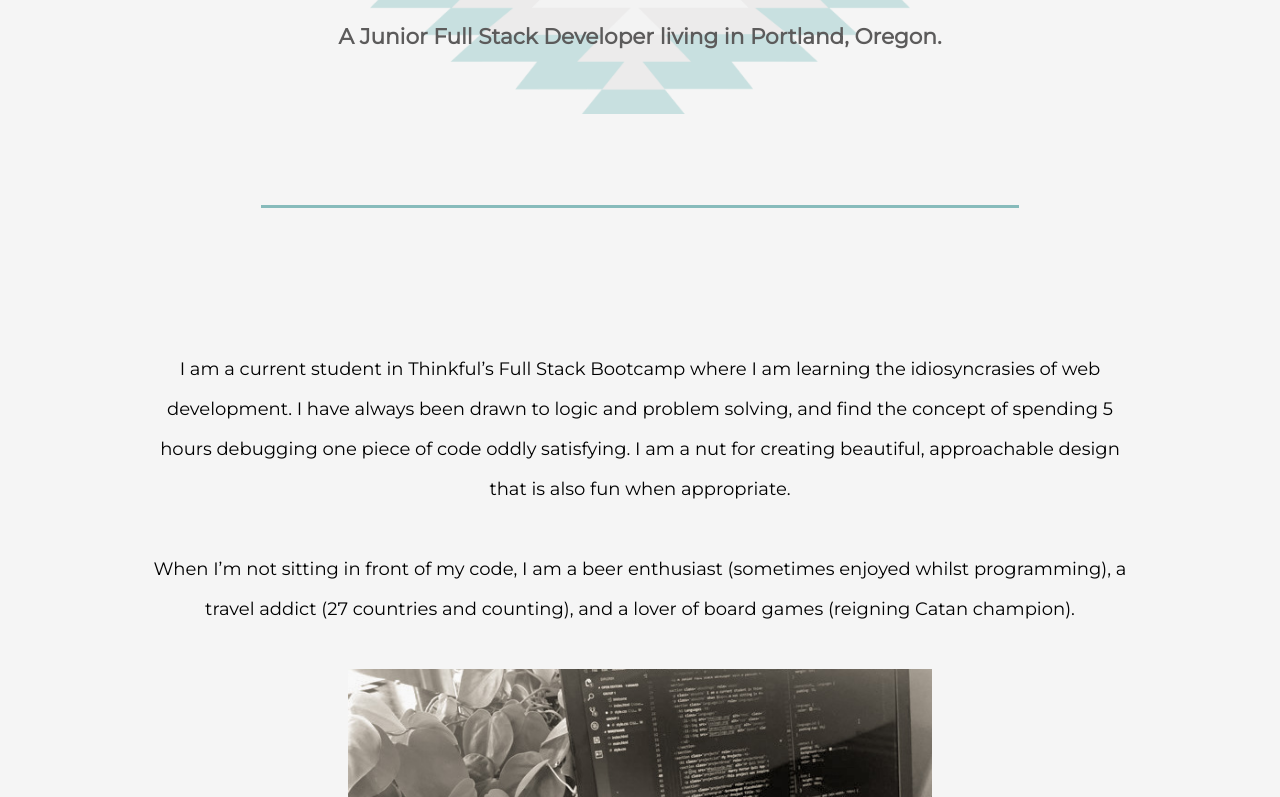
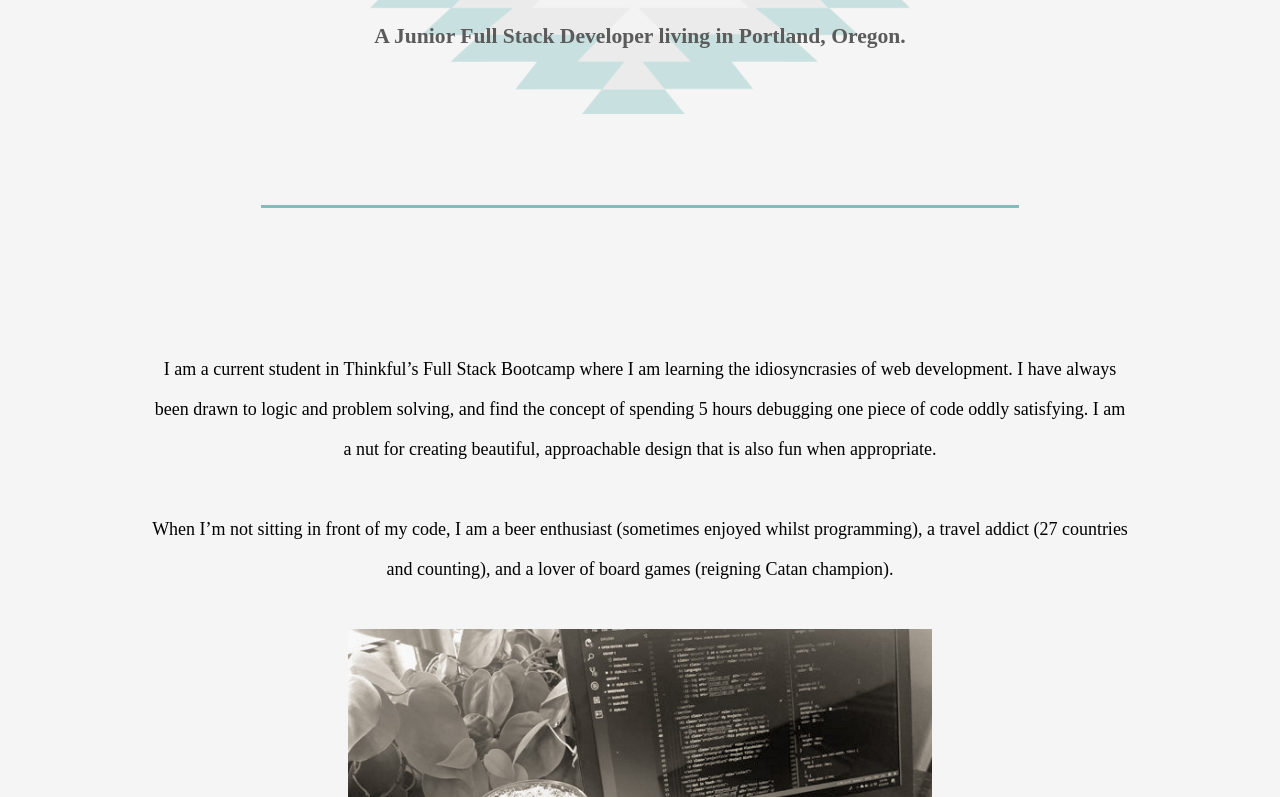
Before and after one commit to greffly/My-Portfolio, a plain HTML site: page index.html in a window 1280 px wide. Shown: the part 306-1103 px from the top of the page. Drawn offline with nearby package versions, Linux system fonts and the light colour scheme.

Commit message:
font change

```diff
--- a/index.html
+++ b/index.html
@@ -6,7 +6,7 @@
     <title>Caitlyn Greffly</title>
     <link href="style.css" rel="stylesheet" type="text/css" />
     <meta name="viewport" content="width=device-width, initial-scale=1">
-    <link href="https://fonts.googleapis.com/css?family=Montserrat|Merriweather" rel="stylesheet">
+    <link href="https://fonts.googleapis.com/css?family=Open+Sans|Merriweather" rel="stylesheet">
   </head>
   <body>
     <nav role="navigation" id="home">
--- a/style.css
+++ b/style.css
@@ -5,7 +5,7 @@
 body {
   text-align: center;
   font-size: 13px;
-  font-family: 'Montserrat';
+  font-family: 'Open+Sans';
   color: black;
   background-color: whitesmoke;
 }
```
